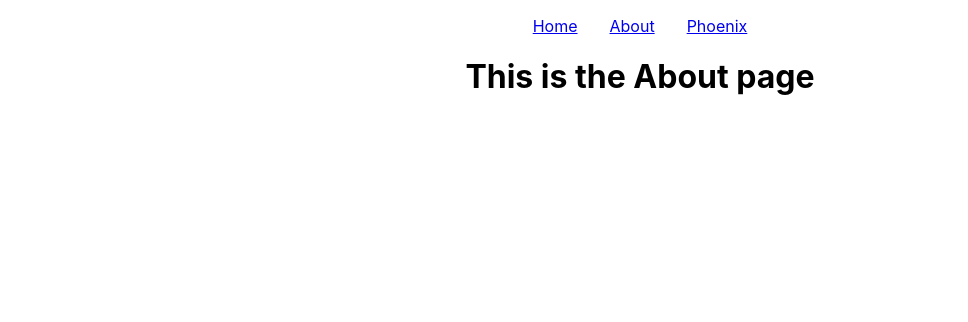
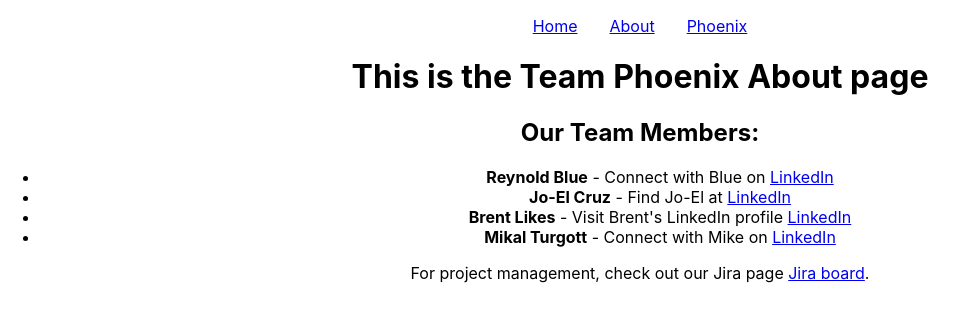
Before and after one commit to likes2game/cognito_amplify, a React (Create React App) app: page /about in a window 1280 px wide. Shown: the top 322 px of the page, without its empty margins (0-968 px from the left). Built offline with nearby package versions, Linux system fonts and the light colour scheme; no server answers; what aws-amplify would draw is missing.

Commit message:
Updated Home and About

```diff
--- a/src/pages/About.js
+++ b/src/pages/About.js
@@ -1,5 +1,43 @@
 const About = () => {
-    return <h1>This is the About page</h1>;
+    return (
+        <div>
+            <h1>This is the Team Phoenix About page</h1>
+            <h2>Our Team Members:</h2>
+            <ul>
+                <li>
+                    <strong>Reynold Blue</strong> - Connect with Blue on{' '}
+                    <a href="https://www.linkedin.com/in/johndoe" target="_blank" rel="noopener noreferrer">
+                        LinkedIn
+                    </a>
+                </li>
+                <li>
+                    <strong>Jo-El Cruz</strong> - Find Jo-El at{' '}
+                    <a href="https://www.linkedin.com/in/janesmith" target="_blank" rel="noopener noreferrer">
+                        LinkedIn
+                    </a>
+                </li>
+                <li>
+                    <strong>Brent Likes</strong> - Visit Brent's LinkedIn profile{' '}
+                    <a href="https://www.linkedin.com/in/brent-likes" target="_blank" rel="noopener noreferrer">
+                        LinkedIn
+                    </a>
+                </li>
+                <li>
+                    <strong>Mikal Turgott</strong> - Connect with Mike on{' '}
+                    <a href="https://www.linkedin.com/in/mikal-turgott-8b946a29/" target="_blank" rel="noopener noreferrer">
+                        LinkedIn
+                    </a>
+                </li>
+            </ul>
+            <p>
+                For project management, check out our Jira page{' '}
+                <a href="https://skillstorm-phoenix.atlassian.net/jira/software/projects/P3/boards/1/timeline" target="_blank" rel="noopener noreferrer">
+                    Jira board
+                </a>
+                .
+            </p>
+        </div>
+    );
 };
 
 export default About;
--- a/src/pages/Home.js
+++ b/src/pages/Home.js
@@ -1,5 +1,10 @@
 const Home = () => {
-    return <h1>Home page</h1>;
+    return (
+        <div>
+            <h1>Home page</h1>
+            <img src="https://www.clipartmax.com/png/middle/446-4468176_phoenix-clipart-firebird-phoenix-bird-transparent-background.png" alt="Team Phoenix Project 3" />
+        </div>
+    );
 };
 
 export default Home;
```
Also changed, not shown: src/pages/Phoenix1.webp (added).
